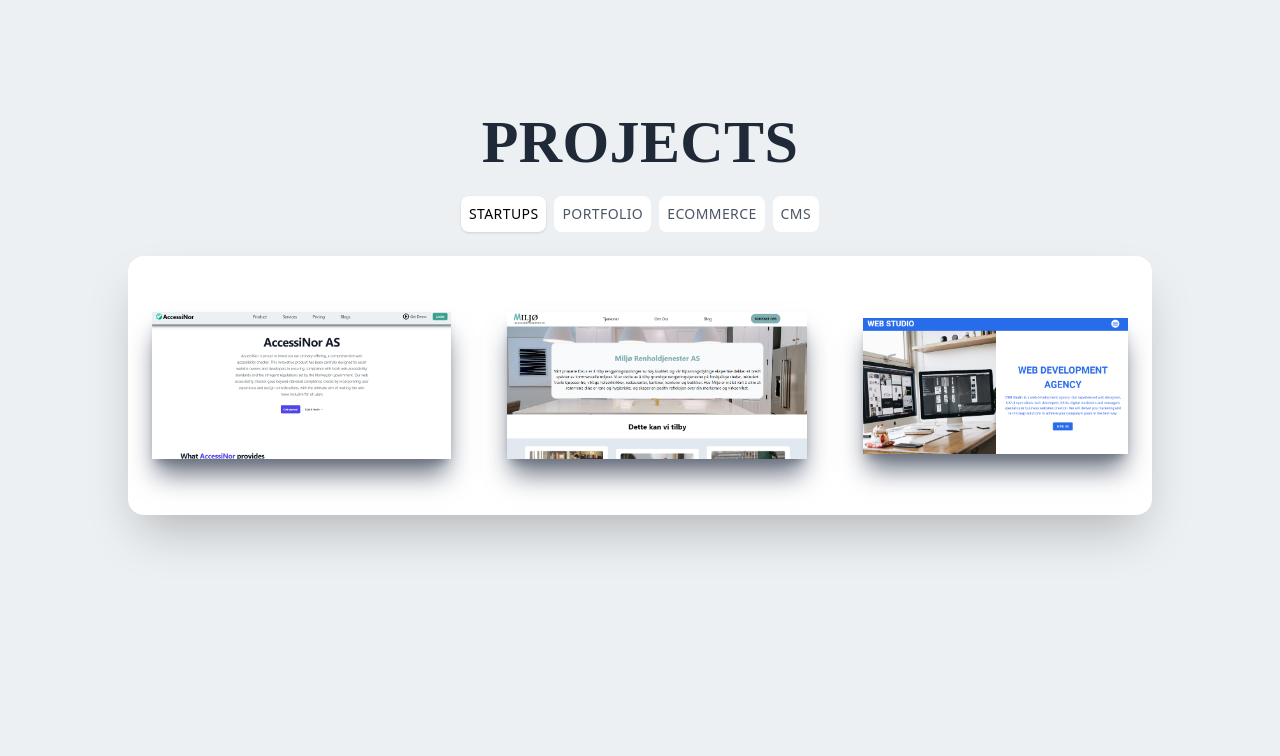
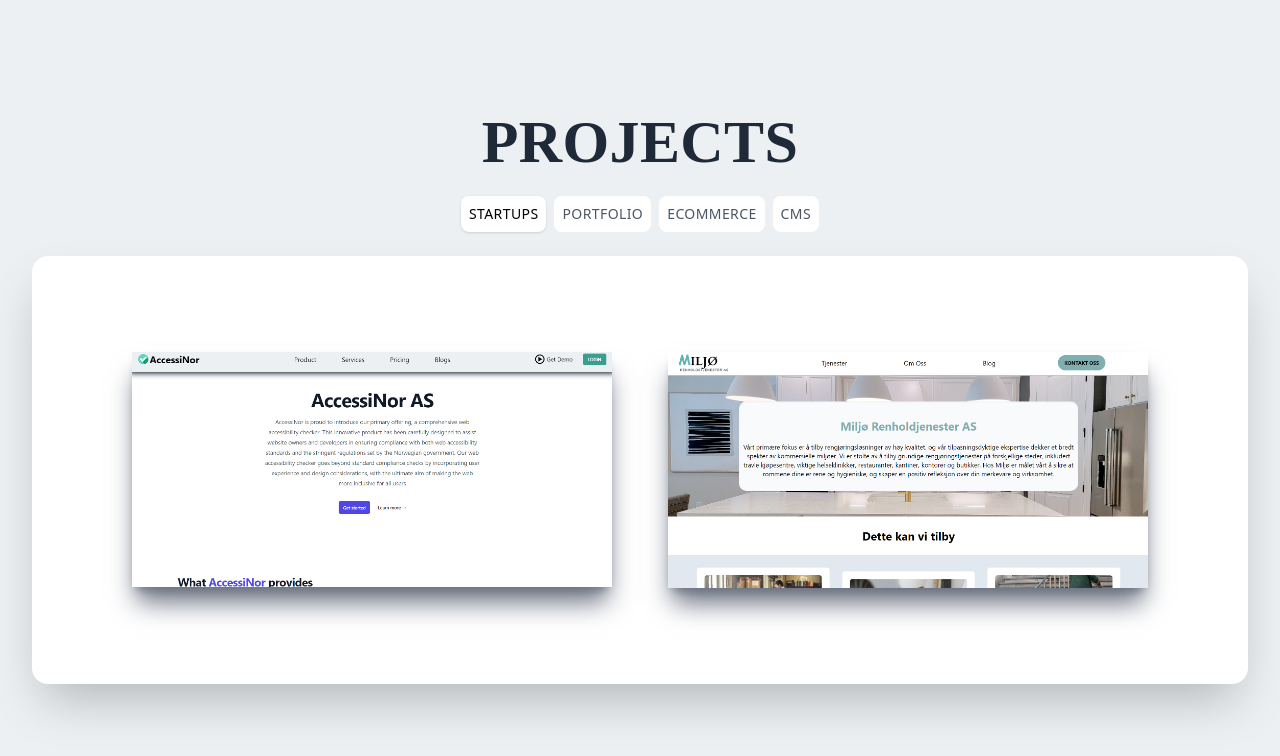
Before and after one commit to Amrit199/portfolio, a Next.js app: page /projects/page in a window 1280 px wide. Shown: the top 756 px of the page. Built offline with nearby package versions, Linux system fonts and the light colour scheme.

Commit message:
update
update

```diff
--- a/components/ProjectCard.jsx
+++ b/components/ProjectCard.jsx
@@ -32,9 +32,7 @@ const ProjectCard = ({ item }) => {
       <Image
         src={item.img}
         alt={item.name}
-        className="w-full"
-        width={512}
-        height={512}
+        className="w-[30rem]"
       />
     </div>
   );
--- a/data.js
+++ b/data.js
@@ -48,11 +48,6 @@ export const Data = {
           name: "Miljø",
           link: "/Miljø",
         },
-        {
-          img: webstudio,
-          name: "WebStudio",
-          link: "/Webstudio",
-        },
       ],
     },
     {
@@ -90,6 +85,11 @@ export const Data = {
           img: wordpressportfolio,
           name: "PortfolioWordpress",
           link: "/Portfolio",
+        },
+        {
+          img: webstudio,
+          name: "WebStudio",
+          link: "/Webstudio",
         },
       ],
     },
--- a/pages/projects/[product].jsx
+++ b/pages/projects/[product].jsx
@@ -41,7 +41,7 @@ export default function Project({}) {
         </div>
         {/* project image */}
         <div className="w-full overflow-hidden">
-          <Link href="https://accessinor-as.vercel.app/">
+          <Link href="https://cleaning-website-beta.vercel.app/">
             <Image
               src={project.img}
               alt="momo"
--- a/pages/projects/page.jsx
+++ b/pages/projects/page.jsx
@@ -14,6 +14,7 @@ const Projects = () => {
       <h1 className="text-center">PROJECTS</h1>
       <Tab.Group>
         <Tab.List className="w-full md:w-[80%] mx-auto flex items-center justify-center rounded-xl gap-2 py-6">
+          {" "}
           {Data.projectsImg.map((category) => (
             <Tab
               key={category.name}
@@ -36,7 +37,7 @@ const Projects = () => {
             <Tab.Panel
               key={idx}
               className={classNames(
-                "w-full md:w-[80%] h-full mx-auto rounded-2xl shadow-2xl px-6 py-14 bg-white flex flex-col md:flex-row items-center justify-center gap-14"
+                "w-full md:w-[95%] h-full mx-auto rounded-2xl shadow-2xl px-6 py-24 bg-white flex flex-col md:flex-row items-center justify-center gap-14"
               )}
             >
               {posts.projects.map((post, id) => (
```
Also changed, not shown: public/assets/projects/gallery.png, public/assets/projects/weather.png.
